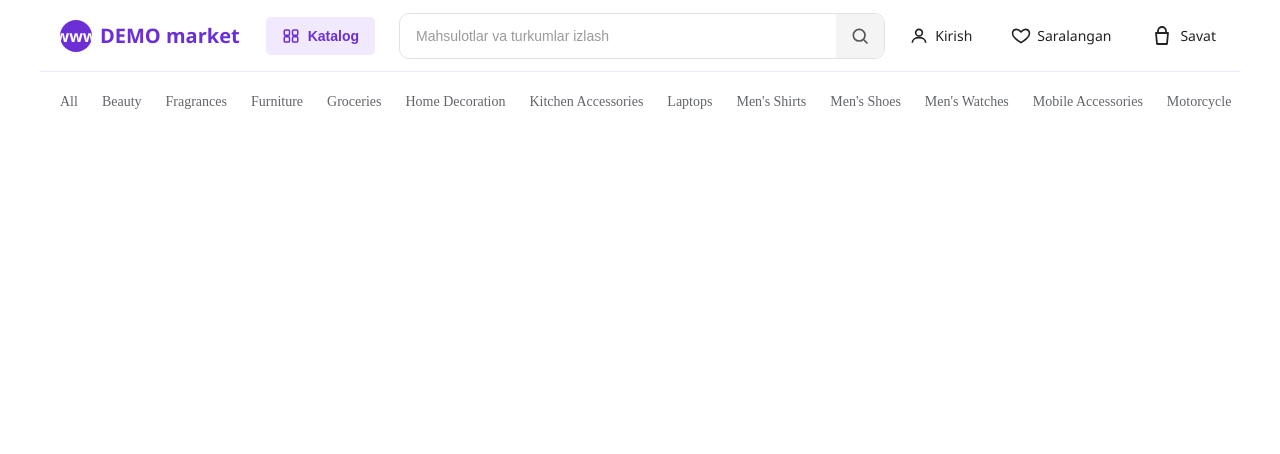
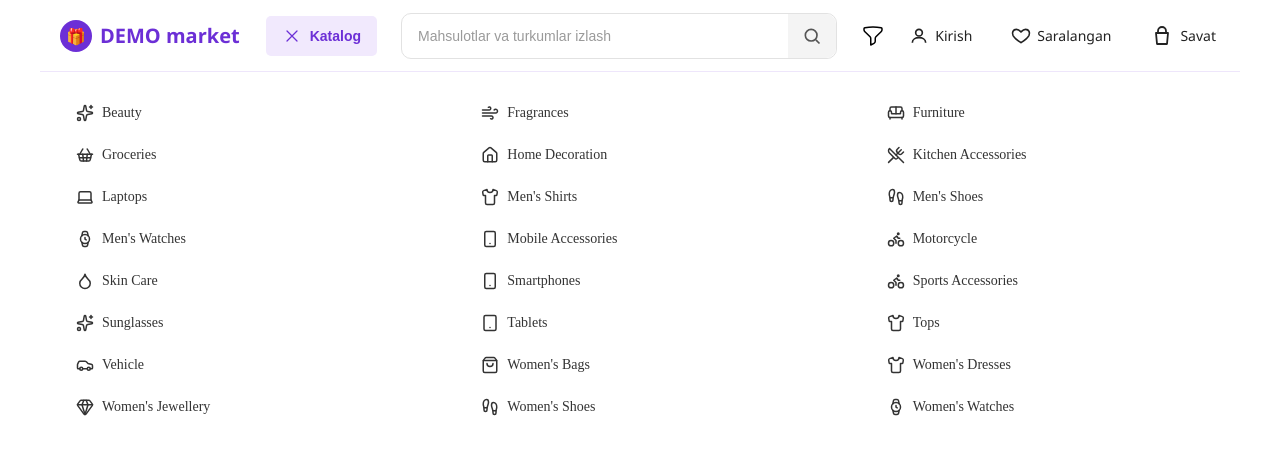
Before and after one commit to asadekk/react-mini-shop, a React (Vite) app: page /favorites in a window 1280 px wide. Both pictures are taken after a click on the button "Katalog". Shown: the top 454 px of the page. Built offline with nearby package versions, Linux system fonts and the light colour scheme.

Commit message:
katigoriya

```diff
--- a/package.json
+++ b/package.json
@@ -11,6 +11,7 @@
   },
   "dependencies": {
     "bootstrap": "^5.3.8",
+    "lucide-react": "^1.26.0",
     "react": "^19.2.7",
     "react-dom": "^19.2.7",
     "react-icons": "^5.7.0",
--- /dev/null
+++ b/src/companets/KatalogModal.jsx
@@ -0,0 +1,78 @@
+import React from 'react'
+import '../css/KatalogModal.css'
+import { NavLink } from 'react-router'
+import {
+  LayoutGrid,
+  Sparkles,
+  Wind,
+  Sofa,
+  ShoppingBasket,
+  Home,
+  UtensilsCrossed,
+  Laptop,
+  Shirt,
+  Footprints,
+  Watch,
+  Smartphone,
+  Bike,
+  Droplet,
+  Tablet,
+  Car,
+  ShoppingBag,
+  Gem,
+} from 'lucide-react'
+
+const categories = [
+  { to: '/products/category/beauty', label: 'Beauty', icon: Sparkles },
+  { to: '/products/category/fragrances', label: 'Fragrances', icon: Wind },
+  { to: '/products/category/furniture', label: 'Furniture', icon: Sofa },
+  { to: '/products/category/groceries', label: 'Groceries', icon: ShoppingBasket },
+  { to: '/products/category/home-decoration', label: 'Home Decoration', icon: Home },
+  { to: '/products/category/kitchen-accessories', label: 'Kitchen Accessories', icon: UtensilsCrossed },
+  { to: '/products/category/laptops', label: 'Laptops', icon: Laptop },
+  { to: '/products/category/mens-shirts', label: "Men's Shirts", icon: Shirt },
+  { to: '/products/category/mens-shoes', label: "Men's Shoes", icon: Footprints },
+  { to: '/products/category/mens-watches', label: "Men's Watches", icon: Watch },
+  { to: '/products/category/mobile-accessories', label: 'Mobile Accessories', icon: Smartphone },
+  { to: '/products/category/motorcycle', label: 'Motorcycle', icon: Bike },
+  { to: '/products/category/skin-care', label: 'Skin Care', icon: Droplet },
+  { to: '/products/category/smartphones', label: 'Smartphones', icon: Smartphone },
+  { to: '/products/category/sports-accessories', label: 'Sports Accessories', icon: Bike },
+  { to: '/products/category/sunglasses', label: 'Sunglasses', icon: Sparkles },
+  { to: '/products/category/tablets', label: 'Tablets', icon: Tablet },
+  { to: '/products/category/tops', label: 'Tops', icon: Shirt },
+  { to: '/products/category/vehicle', label: 'Vehicle', icon: Car },
+  { to: '/products/category/womens-bags', label: "Women's Bags", icon: ShoppingBag },
+  { to: '/products/category/womens-dresses', label: "Women's Dresses", icon: Shirt },
+  { to: '/products/category/womens-jewellery', label: "Women's Jewellery", icon: Gem },
+  { to: '/products/category/womens-shoes', label: "Women's Shoes", icon: Footprints },
+  { to: '/products/category/womens-watches', label: "Women's Watches", icon: Watch },
+]
+
+function KatalogModal({close}) {
+  return (
+    <div className='modal-overlay'>
+      <div className='catalog-modal'>
+        <ul className='catalog-list'>
+          {categories.map(({ to, label, icon: Icon }) => (
+            <li key={to}>
+              <NavLink
+              onClick={()=>close(false)}
+                to={to}
+                end={to === '/'}
+                className={({ isActive }) =>
+                  isActive ? 'catalog-link active' : 'catalog-link'
+                }
+              >
+                <Icon size={18} />
+                <span>{label}</span>
+              </NavLink>
+            </li>
+          ))}
+        </ul>
+      </div>
+    </div>
+  )
+}
+
+export default KatalogModal
--- a/src/companets/Navbar.jsx
+++ b/src/companets/Navbar.jsx
@@ -3,10 +3,14 @@ import "../css/Navbar.css";
 import { Link, useSearchParams } from "react-router";
 import { useCart } from "../context/CartContext";
 import { useSearch } from "../context/SearchContext";
+import { HiOutlineFunnel, HiOutlineXMark } from "react-icons/hi2";
+import KatalogModal from "../companets/KatalogModal"
+import { PiSquaresFour } from "react-icons/pi";
 
 function Navbar() {
   const { cart } = useCart()
   const [searchParams, setSearchParams] = useSearchParams();
+  const [open, setOpen] = useState(false)
   const cartItem = cart.length
   const search = searchParams.get("search") || "";
 
@@ -15,17 +19,12 @@ function Navbar() {
       <nav className="navbar">
         <div className="navbar__left">
           <Link to="/" className="navbar__logo">
-            <span className="navbar__logo-badge">www</span>
+            <span className="navbar__logo-badge">🎁</span>
             <span className="navbar__logo-text">DEMO market</span>
           </Link>
 
-          <button className="navbar__catalog" type="button">
-            <svg width="18" height="18" viewBox="0 0 24 24" fill="none" stroke="currentColor" strokeWidth="2">
-              <rect x="3" y="4" width="7" height="7" rx="1.5" />
-              <rect x="14" y="4" width="7" height="7" rx="1.5" />
-              <rect x="3" y="13" width="7" height="7" rx="1.5" />
-              <rect x="14" y="13" width="7" height="7" rx="1.5" />
-            </svg>
+          <button className="navbar__catalog" type="button" onClick={()=>setOpen(prev => !prev)}>
+            {open ? <HiOutlineXMark size={20} /> : <PiSquaresFour size={20}/>}
             Katalog
           </button>
         </div>
@@ -45,6 +44,7 @@ function Navbar() {
           </button>
         </div>
 
+        <HiOutlineFunnel size={24} />
 
         <div className="navbar__right">
           <Link to="/login" className="navbar__link">
@@ -87,7 +87,7 @@ function Navbar() {
           </Link>
         </div>
       </nav>
-      <div className="btn-categorys">
+      { open ? "" : <div className="btn-categorys">
 
         <ul>
           <li><Link to="/">All</Link></li>
@@ -116,7 +116,8 @@ function Navbar() {
           <li><Link to="/products/category/womens-shoes">Women's Shoes</Link></li>
           <li><Link to="/products/category/womens-watches">Women's Watches</Link></li>
         </ul>
-      </div>
+      </div>}
+      {open && <KatalogModal close={setOpen}/>}
     </div>
   </>
 }
--- /dev/null
+++ b/src/css/KatalogModal.css
@@ -0,0 +1,61 @@
+.modal-overlay {
+    position: fixed;
+    top: 72px;
+    /* Navbar tugagan joy */
+    left: 0;
+    width: 100%;
+    height: calc(100vh - 120px);
+    width: 100%;
+    background: white;
+    z-index: 999;
+}
+
+.catalog-modal {
+    width: 1200px;
+    background: #fff;
+    border-radius: 12px;
+    padding: 24px;
+    margin: auto;
+}
+
+.catalog-list {
+    display: grid;
+    grid-template-columns: repeat(3, 1fr);
+    gap: 8px 16px;
+    list-style: none;
+    margin: 0;
+    padding: 0;
+}
+
+@media (max-width: 768px) {
+    .catalog-list {
+        grid-template-columns: repeat(2, 1fr);
+    }
+}
+
+@media (max-width: 480px) {
+    .catalog-list {
+        grid-template-columns: 1fr;
+    }
+}
+
+.catalog-link {
+    display: flex;
+    align-items: center;
+    gap: 8px;
+    padding: 8px 12px;
+    border-radius: 6px;
+    text-decoration: none;
+    color: #333;
+    white-space: nowrap;
+}
+
+.catalog-link:hover {
+    background-color: #f2f2f2;
+}
+
+.catalog-link.active {
+    background-color: #e0edff;
+    color: #2563eb;
+    font-weight: 500;
+}
--- a/src/css/ProductCord.css
+++ b/src/css/ProductCord.css
@@ -166,3 +166,9 @@ a {
         grid-template-columns:1fr;
     }
 }
+.empty-wishlist {
+  width: 100%;
+  min-height: 100vh;
+  display: flex;
+  justify-content: center;
+}
--- a/src/pages/Wishlist.jsx
+++ b/src/pages/Wishlist.jsx
@@ -2,15 +2,19 @@ import React from 'react'
 import { useLike } from '../context/LikeContext'
 import ProductCord from '../companets/ProductCord';
 import '../css/ProductCord.css'
+import { Link } from 'react-router';
 function Wishlist() {
   const { like } = useLike()
-  console.log( like );
+  console.log(like);
 
   return (
     <div className='products'>
-      {like.map((like)=>{
-        return <ProductCord key={like.id} product={like}/>
-      })}
+      {like.length === 0 ? <div className="empty-wishlist">
+        <h2>❤️ Wishlist </h2>
+      </div> :
+        like.map((like) => {
+          return <ProductCord key={like.id} product={like} />
+        })}
     </div>
   )
 }
```
Also changed, not shown: src/css/SearchModal.css (deleted, +0 -59 lines), src/css/Cart.css (line endings or trailing spaces), 1 other file (tests, documents, lock files or other folders).
